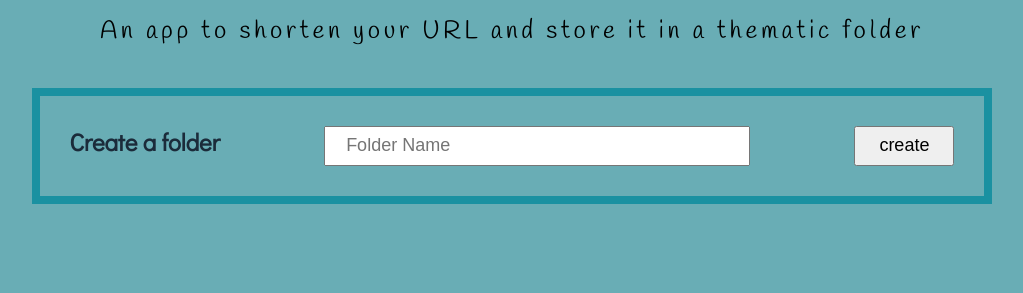
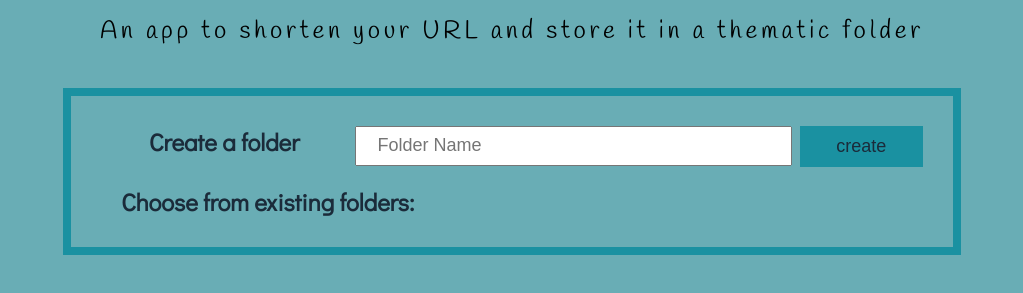
Before and after one commit to JustynaField/jet-fuel, a website: page public/index.html in a window 1280 px wide. Shown: the part 171-464 px from the top of the page, without its empty margins (128-1151 px from the left). Drawn offline with Linux system fonts and the light colour scheme.

Commit message:
add more styling to folder creation part

```diff
--- a/public/index.html
+++ b/public/index.html
@@ -23,9 +23,13 @@
         <input type='text'/>
       </div> -->
       <div class='create-folder'>
-        <h2>Create a folder</h2>
+        <h2 class='create'>Create a folder</h2>
         <input type='text' placeholder="Folder Name" id='folder-name'/>
         <button id='create-folder'>create</button>
+      </div>
+
+      <div class='existing-folders'>
+        <h2>Choose from existing folders:</h2>
       </div>
 
       <div class='folders-area'></div>
--- a/public/style.css
+++ b/public/style.css
@@ -20,15 +20,21 @@ h1{
   font-size: 25px;
   color: black;
   letter-spacing: .15em;
+  width: 70%;
+  margin: auto;
   margin-top: -10px;
   margin-bottom: 40px;
 }
 
 main {
-  width: 70%;
+  width: 65%;
   margin: auto;
   border: 8px solid #1a91a1;
   padding: 30px;
+}
+
+button {
+  color: #1b2b3a;
 }
 
 .create-folder {
@@ -37,19 +43,55 @@ main {
   justify-content: space-between;
 }
 
+#create-folder{
+  height: 41.5px;
+  border: none;
+  background-color: #1a91a1;
+}
+
+#create-folder:focus {
+  outline: none;
+}
+
+#create-folder:hover {
+  background-color: #edc350;
+}
+
+.existing-folders {
+  text-align: left
+}
+
 h2 {
   margin: 0px;
 }
 
+.create {
+  width: 30%;
+  margin-right: 1%;
+}
+
 #folder-name {
-  width: 400px;
+  width: 50%;
   padding-left: 20px;
+  font-size: 18px;
+  margin-right: 1%;
+}
+
+#folder-name:focus {
+  outline: 4px solid #edc350;
+}
+
+#create-folder {
+  width: 15%;
   font-size: 18px;
 }
 
-#create-folder {
-  width: 100px;
-  font-size: 18px;
+.existing-folders {
+  margin-top: 20px;
+}
+
+.existing-folders h2 {
+  padding-left: 20px;
 }
 
 .read {
```
